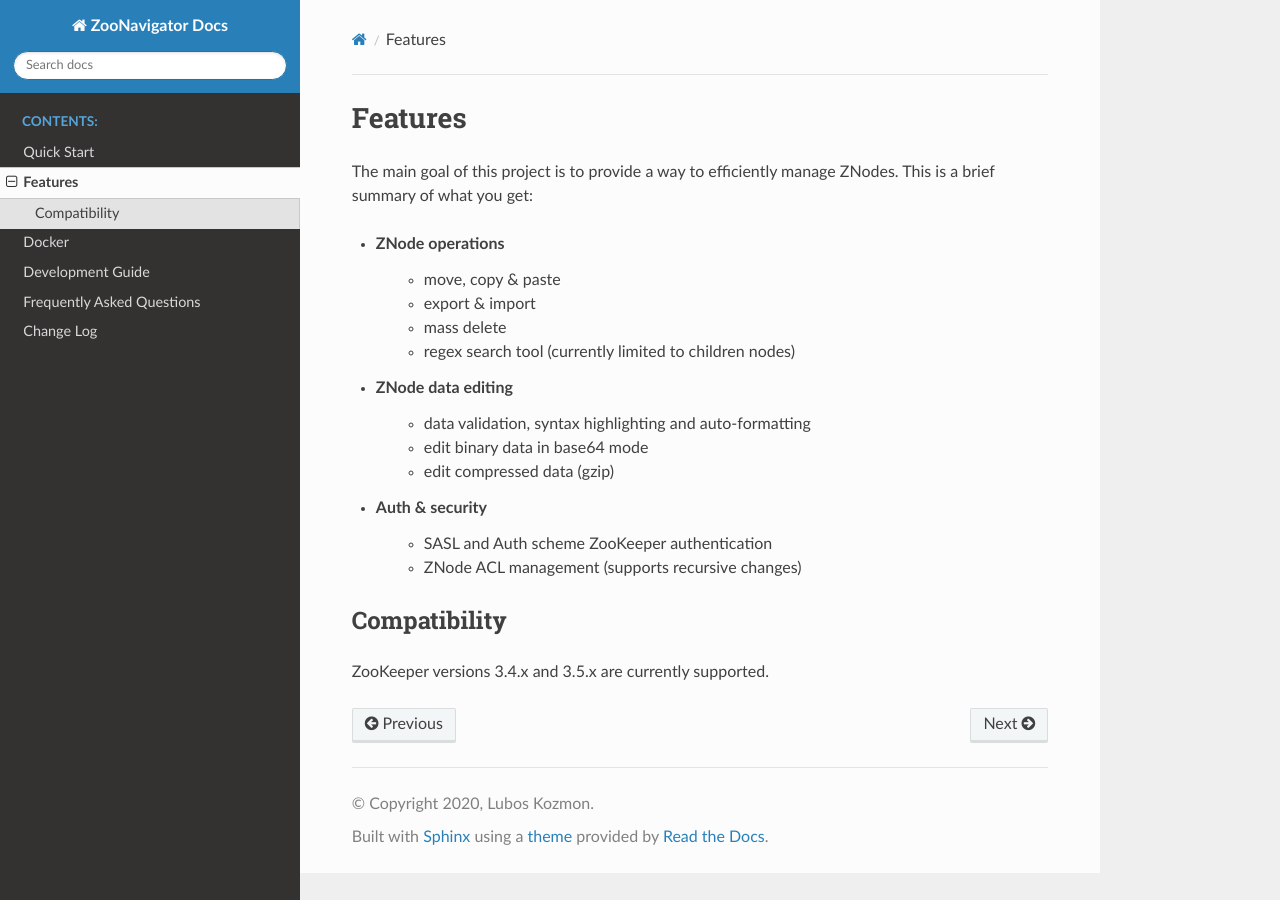
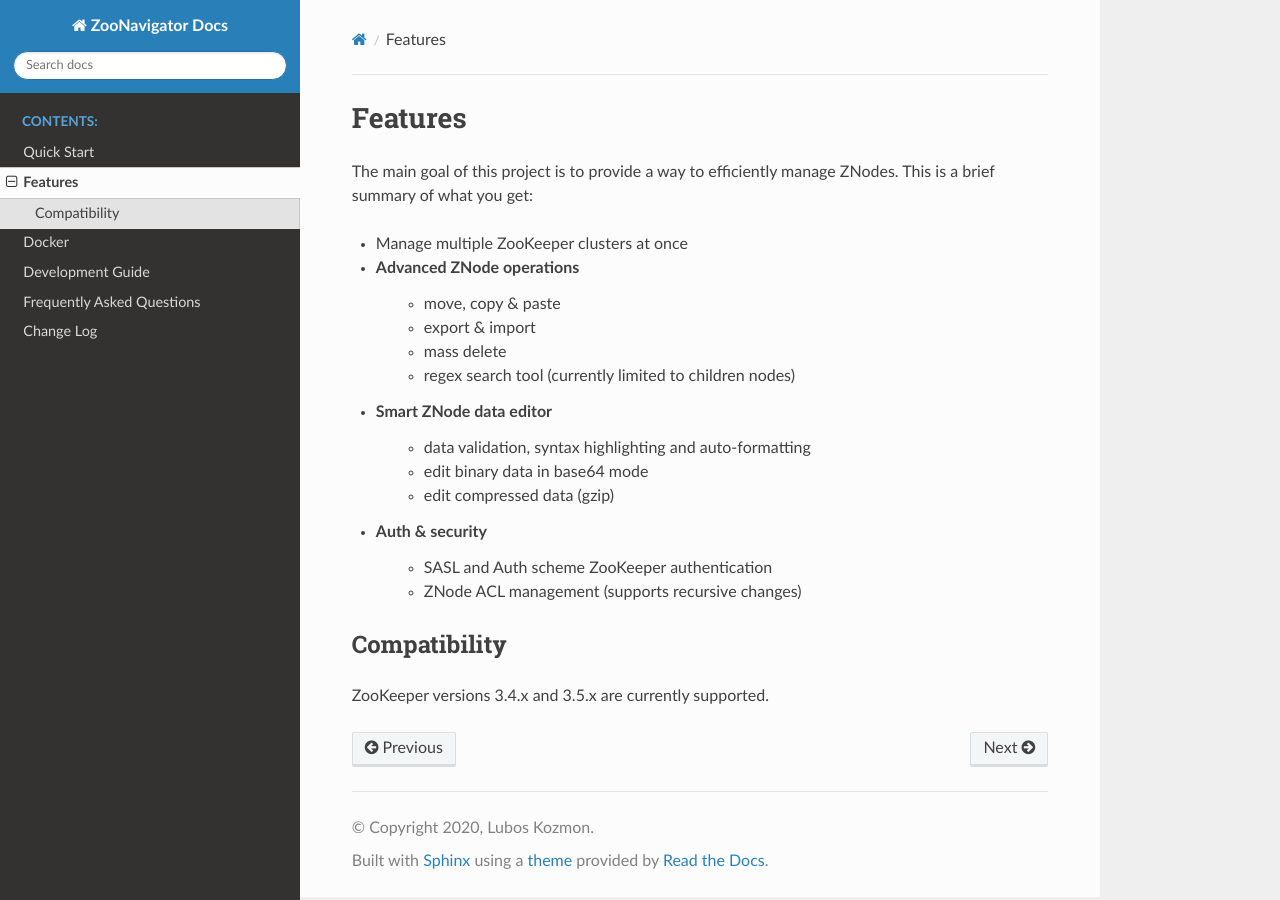
Before and after one commit to elkozmon/zoonavigator, a Sphinx documentation site: the page built from docs/features.rst, in a window 1280 px wide. Built offline with Sphinx 7.4.7 and the Read the Docs theme 2.0.0, drawn with Linux system fonts in a browser that asks for light colours.

Commit message:
Update docs

```diff
--- a/docs/_static/css/custom.css
+++ b/docs/_static/css/custom.css
@@ -11,6 +11,14 @@
     border: none !important;
 }
 
+.zoo-screenshots img {
+    border: 1px solid #cbcbcb
+}
+
+.zoo-screenshots img:hover {
+    border: 1px solid #5d9cde;
+}
+
 /* Hide "On GitHub" section from versions menu */
 div.rst-versions > div.rst-other-versions > div.injected > dl:nth-child(4) {
     display: none;
--- a/docs/features.rst
+++ b/docs/features.rst
@@ -5,12 +5,13 @@
 The main goal of this project is to provide a way to efficiently manage ZNodes.
 This is a brief summary of what you get:
 
-* ZNode operations
+* Manage multiple ZooKeeper clusters at once
+* Advanced ZNode operations
     - move, copy & paste
     - export & import
     - mass delete
     - regex search tool (currently limited to children nodes)
-* ZNode data editing
+* Smart ZNode data editor
     - data validation, syntax highlighting and auto-formatting
     - edit binary data in base64 mode
     - edit compressed data (gzip)
@@ -18,7 +19,6 @@
     - SASL and Auth scheme ZooKeeper authentication
     - ZNode ACL management (supports recursive changes)
 
-
 Compatibility
 -------------
 
```
